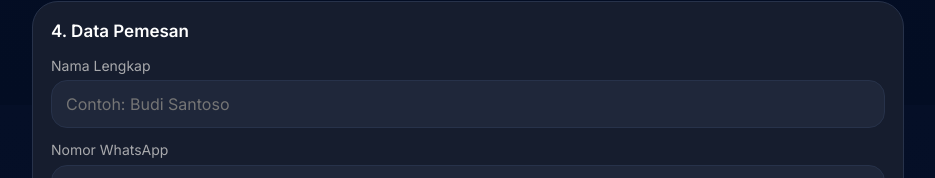
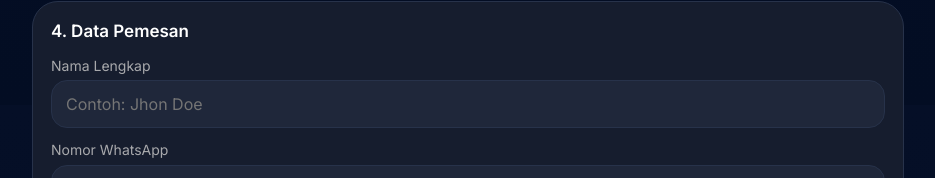
Before and after one commit to ricoagista/Rove-Barbershop, a React (Vite) app: page / in a window 1280 px wide. Shown: the part 695-873 px from the top of the page, without its empty margins (172-1107 px from the left). Built offline with nearby package versions, Linux system fonts and the light colour scheme; no server answers; the database is empty.

Commit message:
Update booking name placeholder
Change the example customer name in the booking form to “Jhon Doe”.

```diff
--- a/src/pages/BookingPage.jsx
+++ b/src/pages/BookingPage.jsx
@@ -296,7 +296,7 @@ export default function BookingPage() {
             <input
               type="text"
               maxLength={60}
-              placeholder="Contoh: Budi Santoso"
+              placeholder="Contoh: Jhon Doe"
               value={nama}
               onChange={(e) => setNama(e.target.value)}
             />
```
